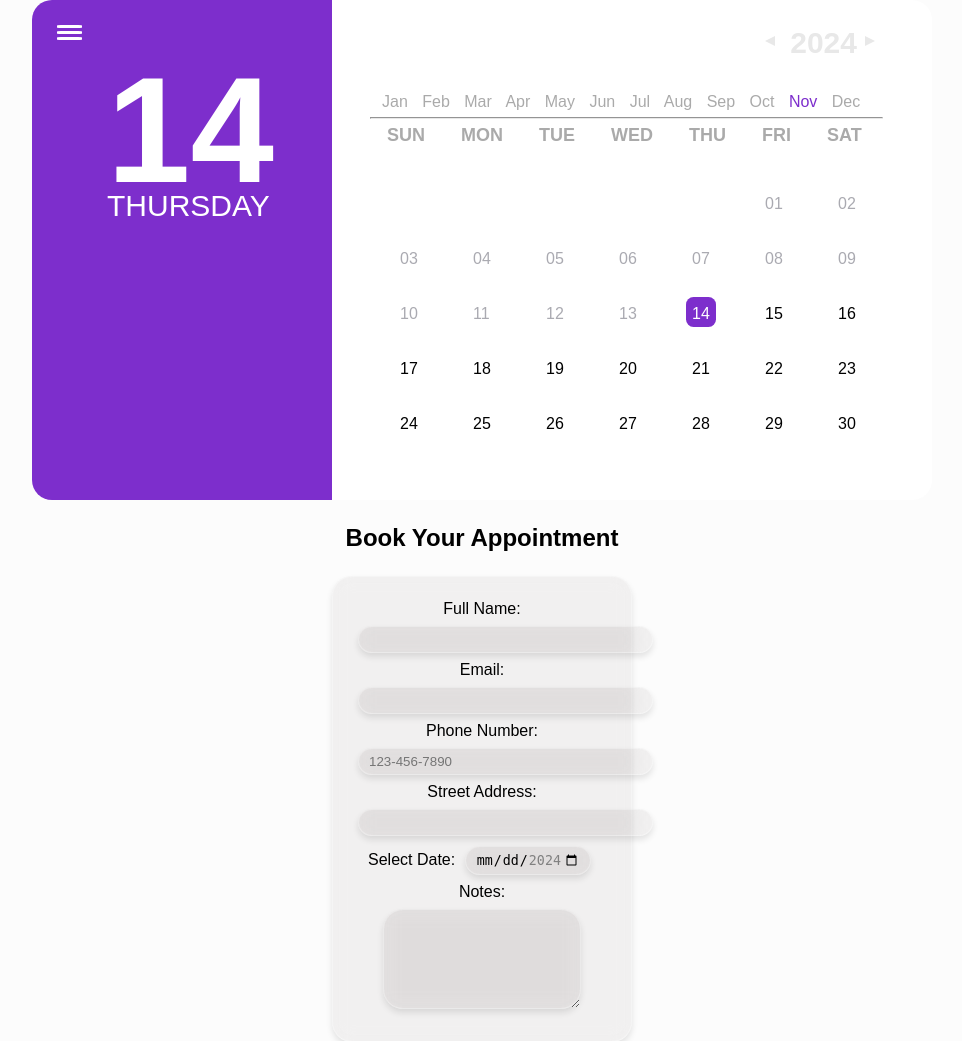
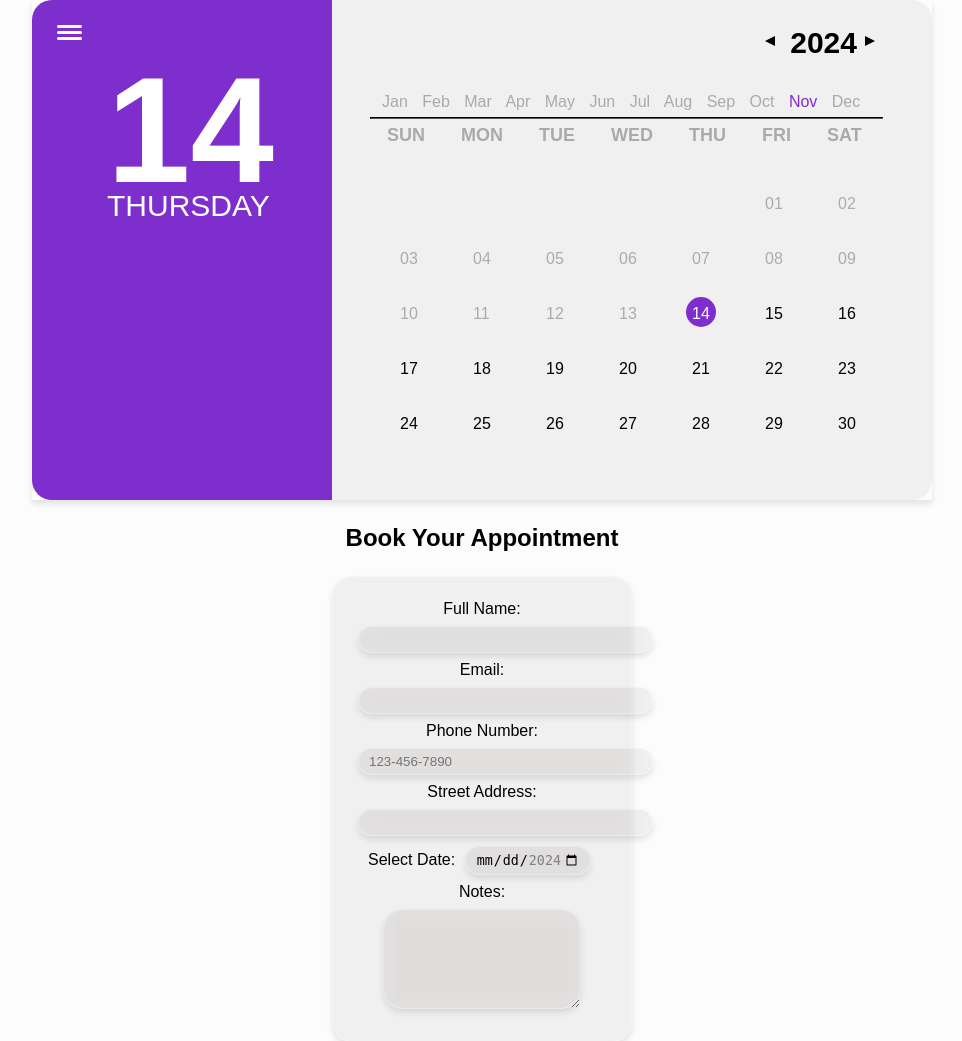
Before and after one commit to bsu-cs4360-software-engineering/groomy-table, a Flask app: page /appointments in a window 1280 px wide; the page is wider, and only the part inside the window is pictured. Shown: the part 212-1253 px from the top of that part, without its empty margins (158-1120 px from the left). Run offline with Flask 3, Linux system fonts and the light colour scheme; some libraries are stand-ins or nearby versions.

Commit message:
more color tweaks - purple

```diff
--- a/static/css/calendar.css
+++ b/static/css/calendar.css
@@ -1,24 +1,31 @@
 :root {
     --week-margin: 25px;
+    --clear-border: 1px solid rgba(255, 255, 255, 0.3);
+    --border-radius: 20px;
+    --grey-background: rgba(145, 141, 141, 0.1);
+    --dark-grey-background: #dfdddd;
+    --box-shadow: 0 4px 6px rgba(0, 0, 0, 0.1);
 }
 
 .calendar-container {
     font-family: 'Kanit', sans-serif;
     max-height: 500px;
+    box-shadow: var(--box-shadow);
+    overflow: hidden;
 }
 
 .calendar-base {
     width: 900px;
     height: 500px;
-    border-radius: 20px;
-    background-color: #fff;
+    border-radius: var(--border-radius);
+    background-color: var(--grey-background);
     position: relative;
     z-index: 1;
     color: #000;
 }
 
 .year {
-    color: #e8e8e8;
+    color: #000000;
     font-size: 30px;
     float: right;
     position: relative;
@@ -31,7 +38,7 @@
     width: 0;
     height: 0;
     border-top: 5px solid transparent;
-    border-right: 10px solid #e8e8e8;
+    border-right: 10px solid #000000;
     border-bottom: 5px solid transparent;
     float: right;
     position: relative;
@@ -43,7 +50,7 @@
     width: 0;
     height: 0;
     border-top: 5px solid transparent;
-    border-left: 10px solid #e8e8e8;
+    border-left: 10px solid #000000;
     border-bottom: 5px solid transparent;
     float: right;
     position: relative;
@@ -83,7 +90,7 @@
 }
 
 .month-spacer {
-    border-color: #e8e8e8;
+    border-color: #000000;
     position: relative;
     margin: revert;
     top: 85px;
@@ -124,7 +131,7 @@
 }
 
 .day.active {
-    border-radius: 25%;
+    border-radius: var(--border-radius);
     background-color: #7d2ecc;
     position: relative;
     color: #fff;
@@ -159,7 +166,7 @@
     width: 25px;
     height: 3px;
     background-color: #fff;
-    border-radius: 15%;
+    border-radius: var(--border-radius);
     margin-bottom: 3px;
 }
 
--- a/static/css/main.css
+++ b/static/css/main.css
@@ -102,6 +102,7 @@ form textarea{
     padding: 10px;
     align-self: center;
 }
+
 
 form input[type="submit"],
 button {
```
